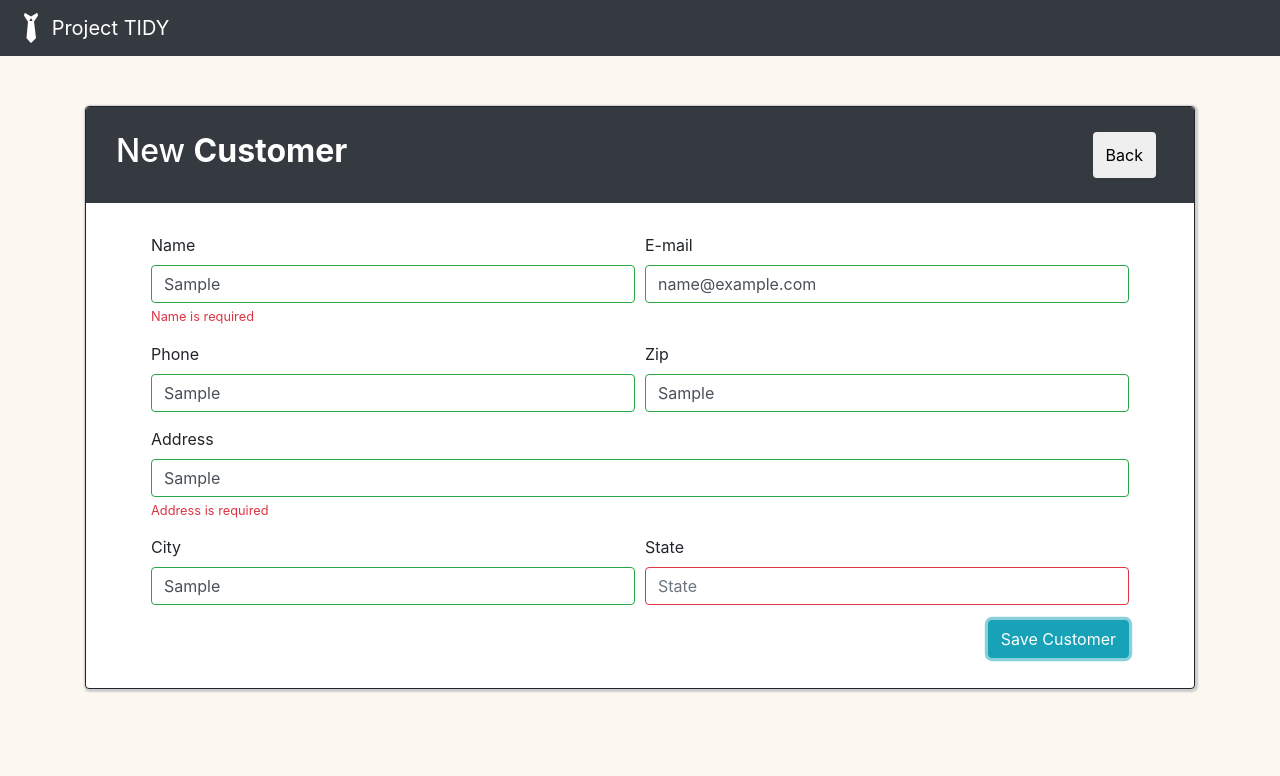
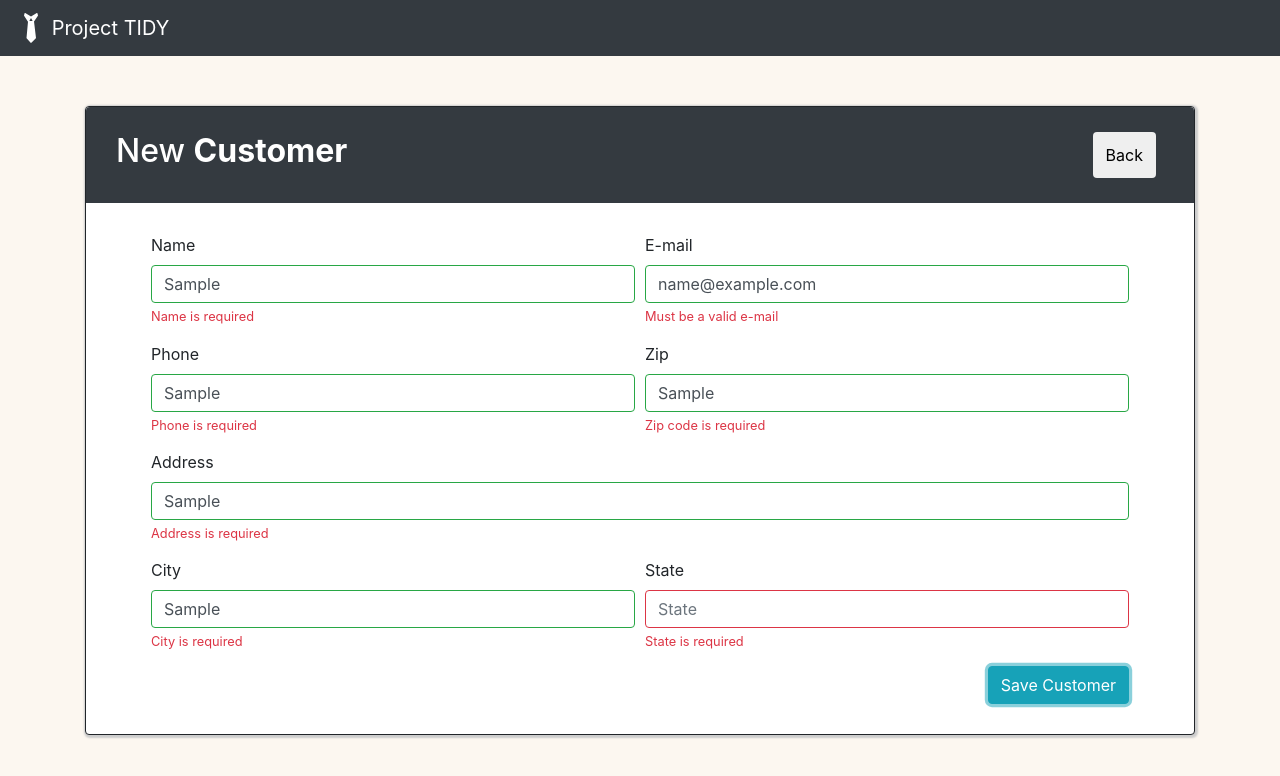
Before and after one commit to wizarion/projectTidy, an Angular app: page /customer in a window 1280 px wide. Both pictures are taken after typing "Sample", "name@example.com", "Sample", "Sample", "Sample", "Sample" into the empty fields and a click on the button "Save Customer". Shown: the top 776 px of the page. Built offline with nearby package versions, Linux system fonts and the light colour scheme.

Commit message:
Correction formValidator

```diff
--- a/src/app/customer/customer.component.html
+++ b/src/app/customer/customer.component.html
@@ -1,5 +1,6 @@
 <div class="container">
     <form novalidate #formData="ngForm" (ngSubmit)="insertCustomer()">
+
         <div class="form-row">
             <div class="col-sm-6">
                 <label for="validationDefault01">Name</label>
@@ -13,7 +14,7 @@
                     ngModel
                     #inputName="ngModel"
                 >
-                  <small ng-show="!inputName.valid && inputName.touched || formData.$submitted" class="form-text text-danger">Name is required</small>
+                <small *ngIf="!inputName.valid && inputName.touched || formData.submitted" class="form-text text-danger">Name is required</small>
             </div>
             <div class="col-sm-6">
                 <label for="validationDefault02">E-mail</label>
@@ -27,7 +28,7 @@
                     ngModel
                     #inputEmail="ngModel"
                 >
-                <small *ngIf="!inputEmail.valid && inputEmail.touched" class="form-text text-danger">Must be a valid e-mail</small>
+                <small *ngIf="!inputEmail.valid && inputEmail.touched || formData.submitted" class="form-text text-danger">Must be a valid e-mail</small>
             </div>
         </div>
 
@@ -44,7 +45,7 @@
                     ngModel
                     #inputPhone="ngModel"
                 >
-                <small *ngIf="!inputPhone.valid && inputPhone.touched" class="form-text text-danger">Phone is required</small>
+                <small *ngIf="!inputPhone.valid && inputPhone.touched || formData.submitted" class="form-text text-danger">Phone is required</small>
             </div>
             <div class="col-sm-6">
                 <label for="validationDefault04">Zip</label>
@@ -58,7 +59,7 @@
                     ngModel
                     #inputZipcode="ngModel"
                 >
-                <small *ngIf="!inputZipcode.valid && inputZipcode.touched" class="form-text text-danger">Zip code is required</small>
+                <small *ngIf="!inputZipcode.valid && inputZipcode.touched || formData.submitted" class="form-text text-danger">Zip code is required</small>
             </div>
         </div>
 
@@ -76,7 +77,7 @@
                     ngModel
                     #inputAddress="ngModel"
                 >
-                <small ng-show="!inputAddress.valid && inputAddress.touched || formData.$submitted" class="form-text text-danger">Address is required</small>
+                <small *ngIf="!inputAddress.valid && inputAddress.touched || formData.submitted" class="form-text text-danger">Address is required</small>
             </div>
         </div>
 
@@ -93,7 +94,7 @@
                     ngModel
                     #inputCity="ngModel"
                 >
-                <small *ngIf="!inputCity.valid && inputCity.touched" class="form-text text-danger">City is required</small>
+                <small *ngIf="!inputCity.valid && inputCity.touched || formData.submitted" class="form-text text-danger">City is required</small>
             </div>
             <div class="col-sm-6">
                 <label for="validationDefault07">State</label>
@@ -107,7 +108,7 @@
                     ngModel
                     #inputState="ngModel"
                 >
-                <small *ngIf="!inputState.valid && inputState.touched" class="form-text text-danger">State is required</small>
+                <small *ngIf="!inputState.valid && inputState.touched || formData.submitted" class="form-text text-danger">State is required</small>
             </div>
         </div>
         <div class="d-flex justify-content-end">
--- a/src/app/customer/customer.component.ts
+++ b/src/app/customer/customer.component.ts
@@ -21,7 +21,7 @@ export class CustomerComponent {
     public typeButton: string = 'secondary'
     public routerButton: string = '/'
     public customer: Customer = new Customer()
-    public invalid: string= ''
+    public invalid: string = ''
     public touched: string = ''
 
     constructor(private customerService: CustomerService, private router: Router) {
@@ -36,14 +36,9 @@ export class CustomerComponent {
 
     public insertCustomer(): void {
 
-        if(this.formData.valid) {
-            this.customer.name = this.formData.value.name
-            this.customer.email = this.formData.value.email
-            this.customer.phone = this.formData.value.phone
-            this.customer.zipcode = this.formData.value.zipcode
-            this.customer.address = this.formData.value.address
-            this.customer.city = this.formData.value.city
-            this.customer.state = this.formData.value.state
+        if (this.formData.valid) {
+
+            this.customer = this.formData.value
 
             this.customerService.insertCustomers(this.customer)
                 .subscribe((res: number) => {
```
